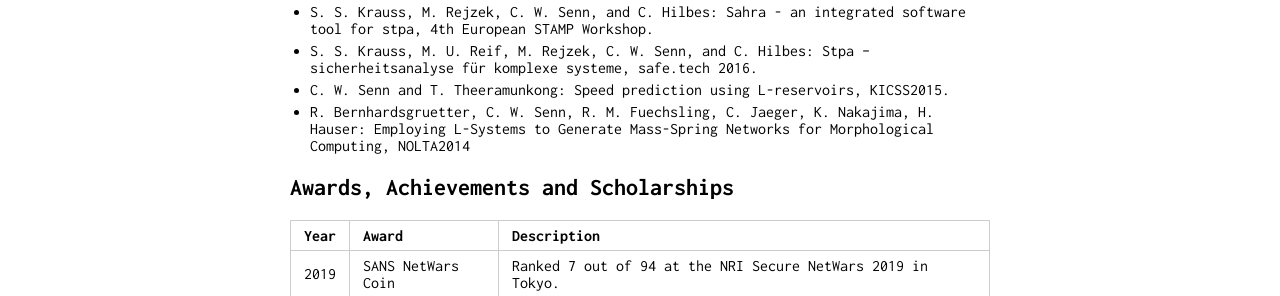
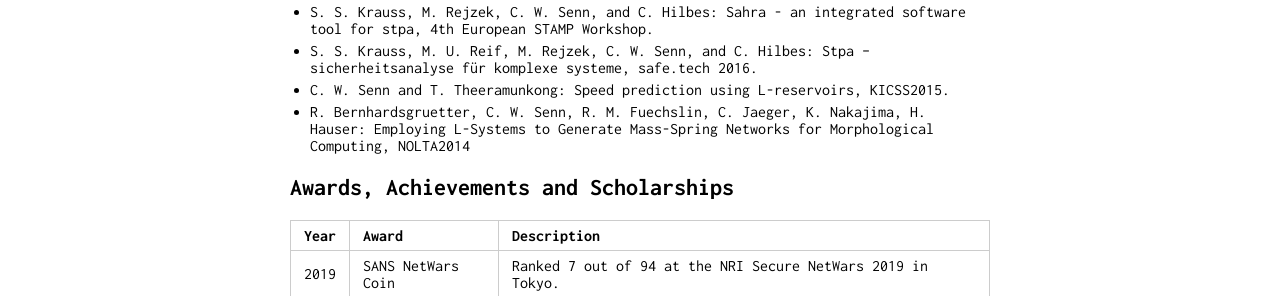
Before and after one commit to delpart/delpart.github.io, a Jekyll site: the page built from index.md, in a window 1280 px wide. Shown: the part 1371-1667 px from the top of the page. Built offline with Jekyll 4.4.1, drawn with Linux system fonts in a browser that asks for light colours; our own code applies the rules of GitHub Pages for plain Markdown files.

Commit message:
Fix typo in author name in index.md

```diff
--- a/index.md
+++ b/index.md
@@ -49,7 +49,7 @@ stpa, 4th European STAMP Workshop.
 - S. S. Krauss, M. U. Reif, M. Rejzek, C. W. Senn, and C. Hilbes: Stpa – sicherheitsanalyse für
 komplexe systeme,  safe.tech 2016.
 - C. W. Senn and T. Theeramunkong: Speed prediction using L-reservoirs, KICSS2015.
-- R. Bernhardsgruetter, C. W. Senn, R. M. Fuechsling, C. Jaeger, K. Nakajima, H. Hauser: Employing L-Systems to Generate Mass-Spring Networks for Morphological Computing, NOLTA2014
+- R. Bernhardsgruetter, C. W. Senn, R. M. Fuechslin, C. Jaeger, K. Nakajima, H. Hauser: Employing L-Systems to Generate Mass-Spring Networks for Morphological Computing, NOLTA2014
 
 ## Awards, Achievements and Scholarships
 
```
